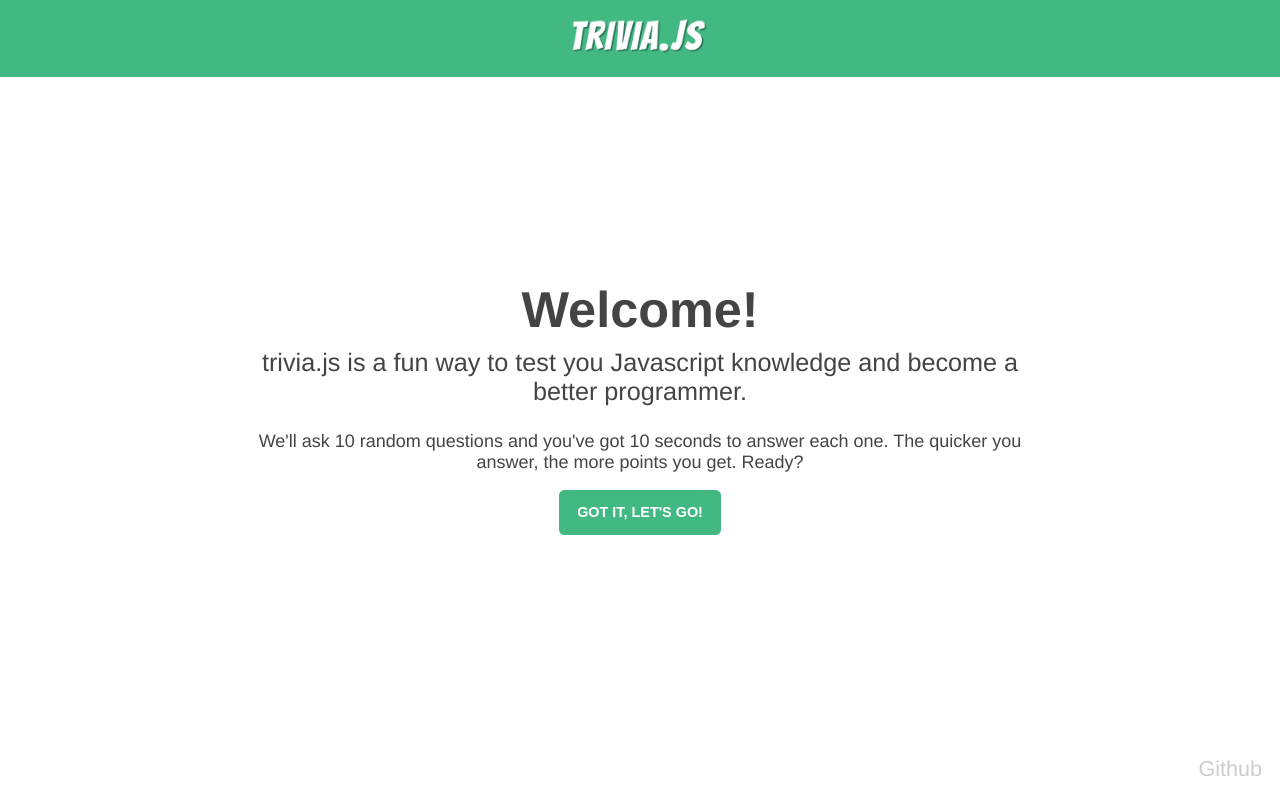
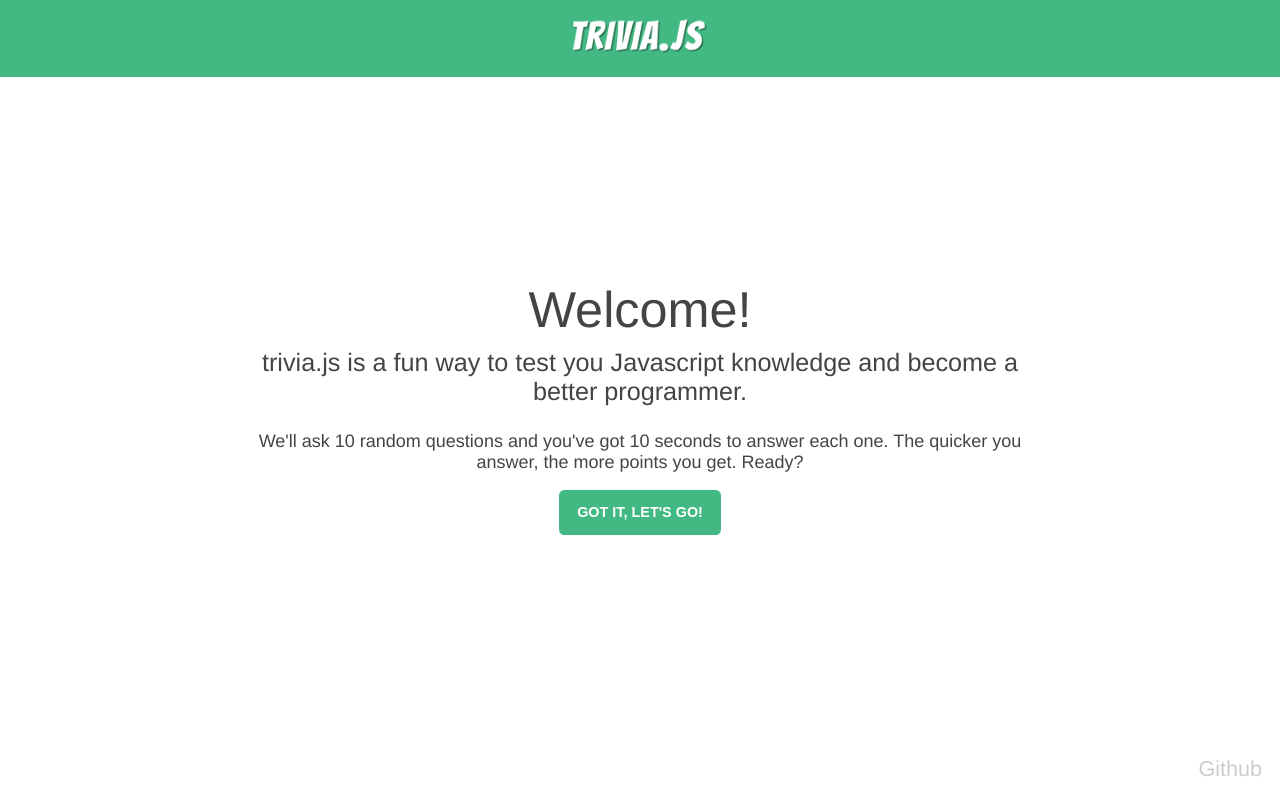
Before and after one commit to smonusbonus/trivia-js, a Vue app: page / in a window 1280 px wide. Built offline with nearby package versions, Linux system fonts and the light colour scheme; what vue-head, vue-resource would draw is missing.

Commit message:
Unify look of btn-default and btn-primary
Also use rem for all units

```diff
--- a/src/App.vue
+++ b/src/App.vue
@@ -36,9 +36,17 @@ body {
 
 code {
   font-family: 'Courier New', monospace;
-  font-size: 0.8em;
-  padding: 0.3em;
+  font-size: 0.8rem;
+  padding: 0.3rem;
   background-color: #f6f6f6;
+}
+
+h1 {
+  font-size: 2rem;
+}
+
+h1, h2 {
+  font-weight: 500;
 }
 
 h1, h2, li {
@@ -54,16 +62,23 @@ h1, h2, h3, h4, h5, h6, p, li, strong, em {
   color: #444;
 }
 
+.text-muted {
+  color: #999;
+}
+
 .btn {
+  border: 0;
+  border-radius: 0.3rem;
+  box-sizing: border-box;
   display: inline-block;
+  font-size: 0.8rem;
   padding: 0.77rem 1rem 0.8rem 1rem; /* 0.77 is needed to reach optical center */
-  border: 0;
   outline: 0;
-  border-radius: 0.3rem;
   margin: 0 0.5rem 1rem 0.5rem;
   text-decoration: none;
-  box-sizing: border-box;
   transition: opacity 0.3s;
+  text-transform: uppercase;
+  font-weight: 600;
 }
 
 .btn:hover {
@@ -72,16 +87,12 @@ h1, h2, h3, h4, h5, h6, p, li, strong, em {
 }
 
 .btn-default {
-  font-size: 0.9rem;
   background-color: #eee;
   color: #333;
 }
 
 .btn-primary {
-  font-size: 0.8rem;
   background-color: #42b983;
   color: #fff;
-  text-transform: uppercase;
-  font-weight: 600;
 }
 </style>
```
